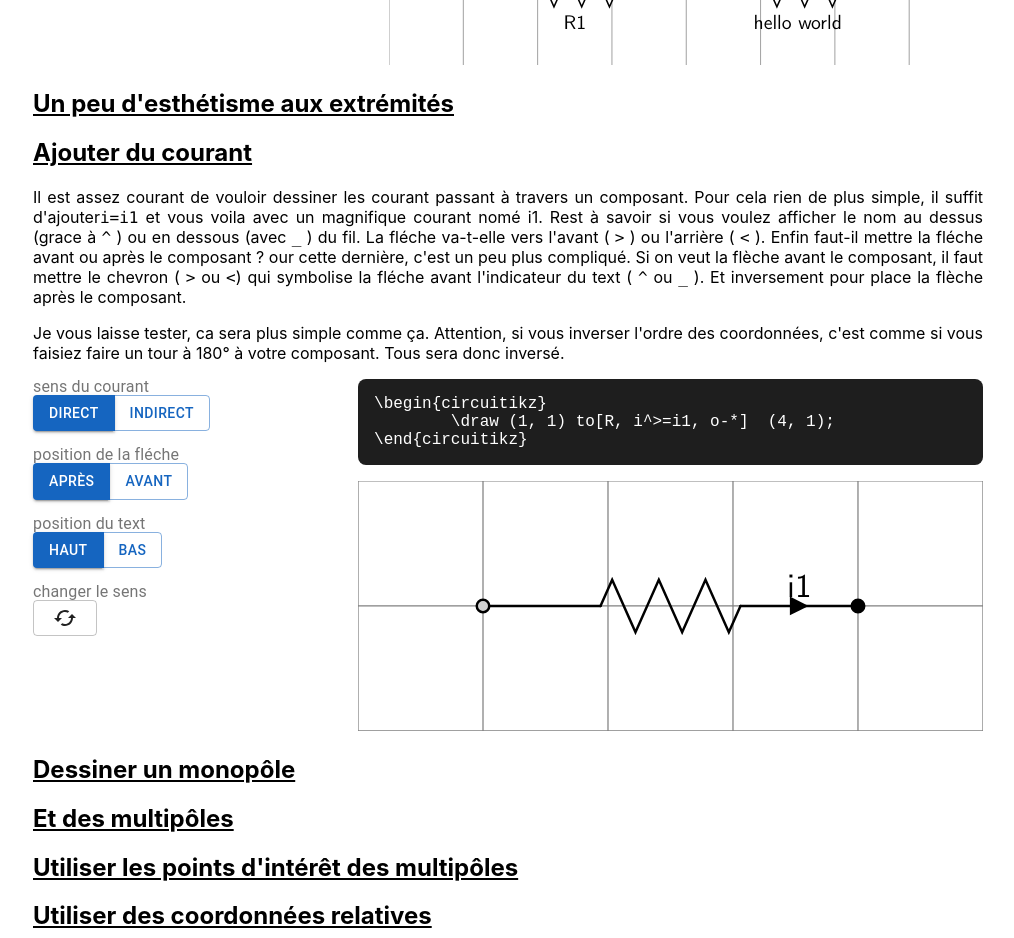
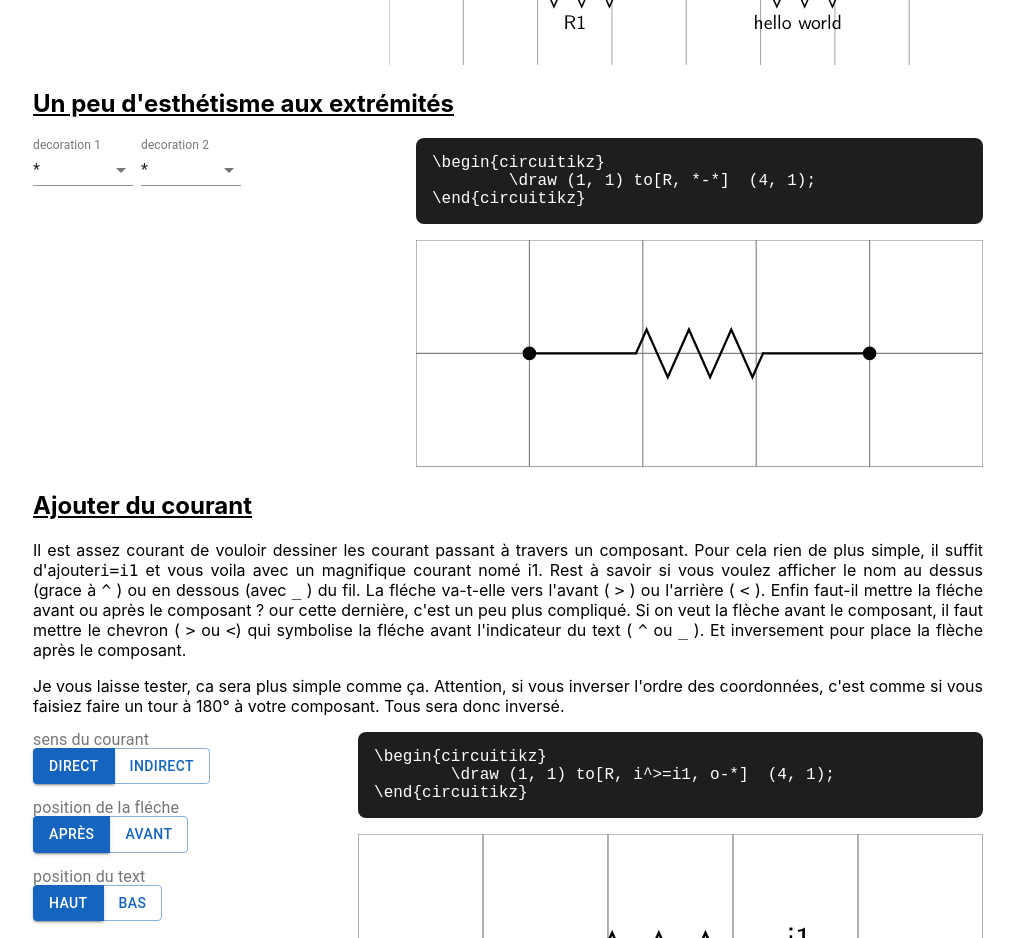
Before and after one commit to alexfauquette/physic-shem, a React (Create React App) app: page /tutorial in a window 1280 px wide. Shown: the part 2340-3278 px from the top of the page, without its empty margins (132-1146 px from the left). Built offline with nearby package versions, Linux system fonts and the light colour scheme.

Commit message:
add text decoration to tuto

```diff
--- a/src/pages/Tuto/index.js
+++ b/src/pages/Tuto/index.js
@@ -11,6 +11,7 @@ import Typography from "@material-ui/core/Typography";
 import ExplanationCurrant from "tutorial/currantExplanation";
 import ExplanationPosition from "tutorial/positionExplanation";
 import ExplanationBipoles from "tutorial/bipoleExplanation";
+import ExplanationDecoraion from "tutorial/decorationExplanation";
 
 const Tuto = () => (
   // TODO : Proper listen key event
@@ -55,6 +56,7 @@ const Tuto = () => (
         <ExplanationBipoles withAnnotations />
         <ExplanationBipoles withAnnotations withMultipleComponents />
         <h2>Un peu d'esthétisme aux extrémités</h2>
+        <ExplanationDecoraion />
         <h2>Ajouter du courant</h2>
         <p>
           Il est assez courant de vouloir dessiner les courant passant à travers
--- /dev/null
+++ b/src/tutorial/decorationExplanation/index.js
@@ -0,0 +1,90 @@
+import React, { useState } from "react";
+import Displayer from "../interaction";
+import styles from "./index.module.scss";
+
+import FormControl from "@material-ui/core/FormControl";
+import InputLabel from "@material-ui/core/InputLabel";
+import Select from "@material-ui/core/Select";
+import MenuItem from "@material-ui/core/MenuItem";
+
+const components = {
+  id1: {
+    id: "id1",
+    from: "coord1",
+    to: "coord2",
+    type: "R",
+    currant: {
+      show: false,
+      currantText: "i1",
+      currantIsForward: true,
+      currantIsAbove: true,
+      currantIsAfter: true,
+    },
+    label: "",
+    annotation: "",
+    mirror: false,
+    invert: false,
+  },
+};
+
+const getCoordinates = (shape1, shape2) => ({
+  coord1: {
+    id: "coord1",
+    x: 100,
+    y: -100,
+    shape: shape1,
+  },
+  coord2: {
+    id: "coord2",
+    x: 400,
+    y: -100,
+    shape: shape2,
+  },
+});
+
+const Explanation = () => {
+  const [shape1, setShape1] = useState("*");
+  const [shape2, setShape2] = useState("*");
+
+  return (
+    <div className={styles.root}>
+      <div className={styles.options}>
+        <FormControl className={styles.selector}>
+          <InputLabel id="input-for-shape1">decoration 1</InputLabel>
+          <Select
+            labelId="input-for-shape1"
+            value={shape1}
+            onChange={(event) => setShape1(event.target.value)}
+          >
+            <MenuItem value={"rien"}>rien</MenuItem>
+            <MenuItem value={"*"}>*</MenuItem>
+            <MenuItem value={"o"}>o</MenuItem>
+            <MenuItem value={"d"}>d</MenuItem>
+          </Select>
+        </FormControl>
+        <FormControl className={styles.selector}>
+          <InputLabel id="input-for-shape2">decoration 2</InputLabel>
+          <Select
+            labelId="input-for-shape2"
+            value={shape2}
+            onChange={(event) => setShape2(event.target.value)}
+          >
+            <MenuItem value={"rien"}>rien</MenuItem>
+            <MenuItem value={"*"}>*</MenuItem>
+            <MenuItem value={"o"}>o</MenuItem>
+            <MenuItem value={"d"}>d</MenuItem>
+          </Select>
+        </FormControl>
+      </div>
+      <div className={styles.drawing}>
+        <Displayer
+          components={components}
+          coordinates={getCoordinates(shape1, shape2)}
+          svgOption={{ width: 500, height: 200 }}
+        />
+      </div>
+    </div>
+  );
+};
+
+export default Explanation;
--- /dev/null
+++ b/src/tutorial/decorationExplanation/index.module.scss
@@ -0,0 +1,21 @@
+.root {
+  display: flex;
+  flex-wrap: wrap;
+  .options {
+    max-width: 100%;
+    padding-right: 16px;
+    flex-grow: 1;
+    display: flex;
+    flex-direction: line;
+    align-items: flex-start;
+
+    .selector {
+      min-width: 100px;
+      margin-right: 8px;
+    }
+  }
+  .drawing {
+    max-width: 100%;
+    flex-grow: 1;
+  }
+}
```
